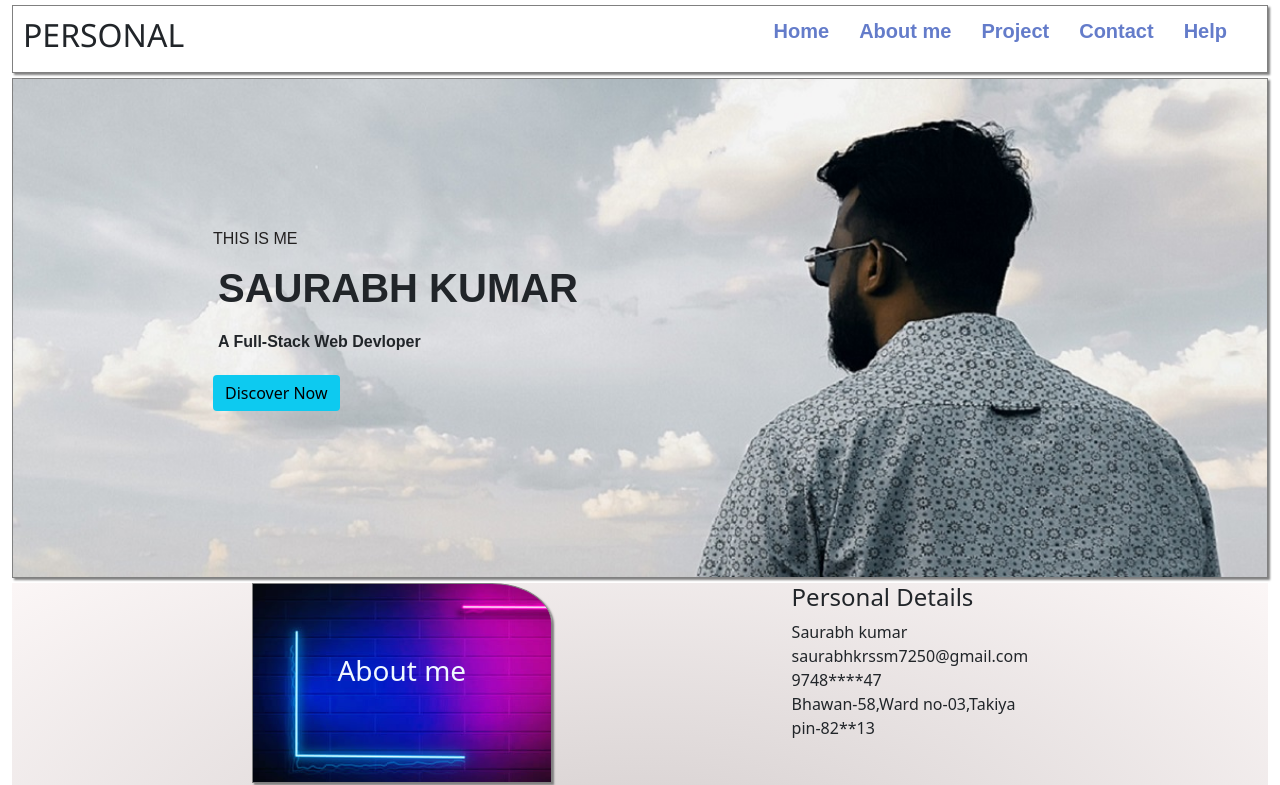
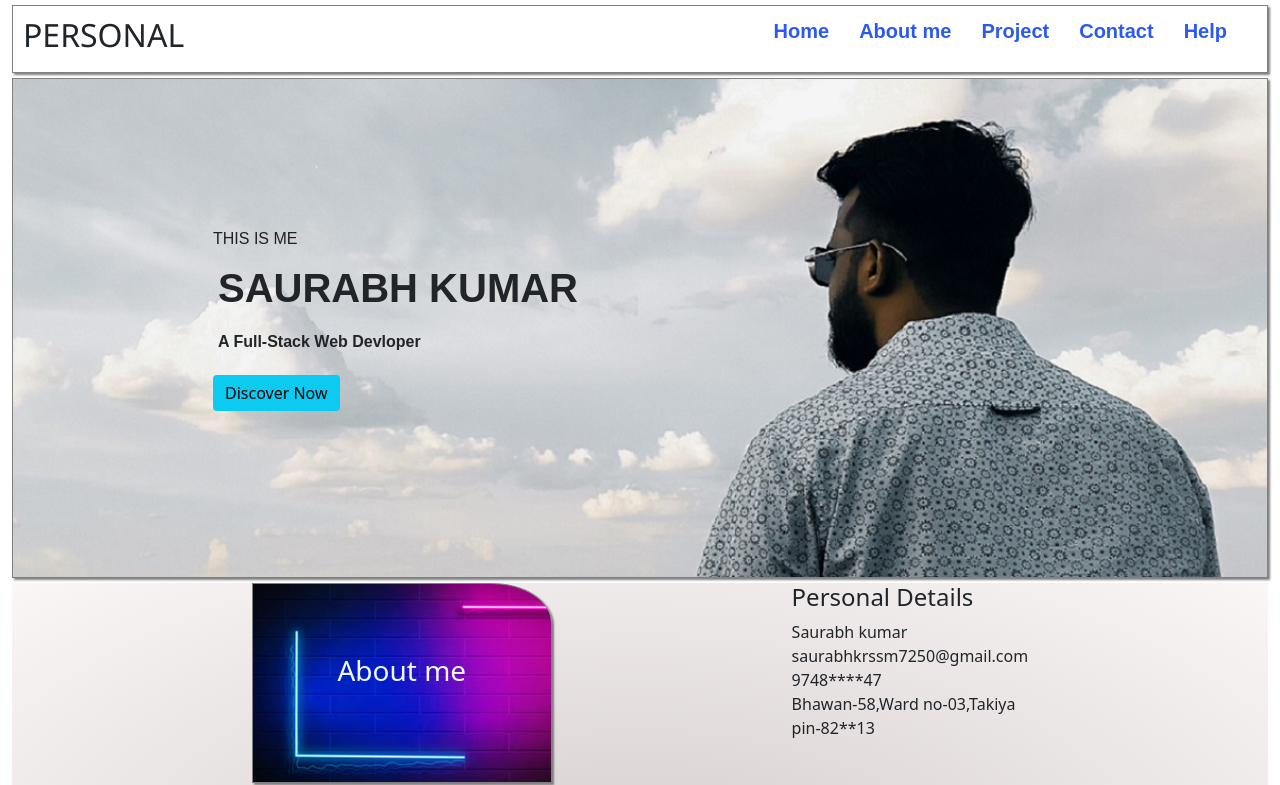
Before and after one commit to saurabh7250/Sportfoilo, a website: page index.html in a window 1280 px wide. Shown: the top 785 px of the page. Drawn offline with nearby package versions, Linux system fonts and the light colour scheme.

Commit message:
sec release

```diff
--- a/index.html
+++ b/index.html
@@ -15,7 +15,7 @@
         }
         a{
             text-decoration: none;
-            color: rgb(100, 124, 202);
+            color: rgb(44, 90, 240);
         }
         .title{
             font-weight: bold;
```
